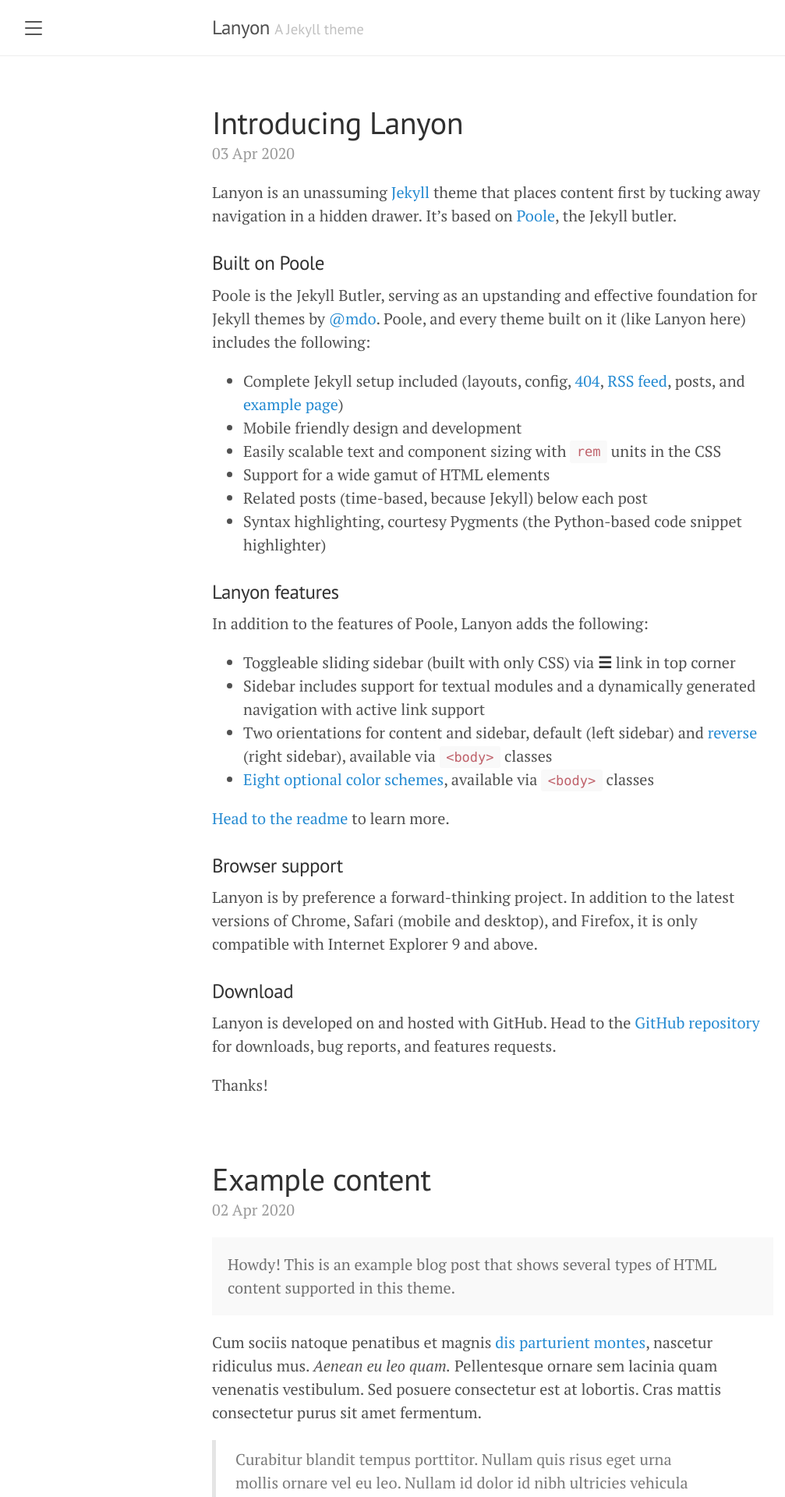
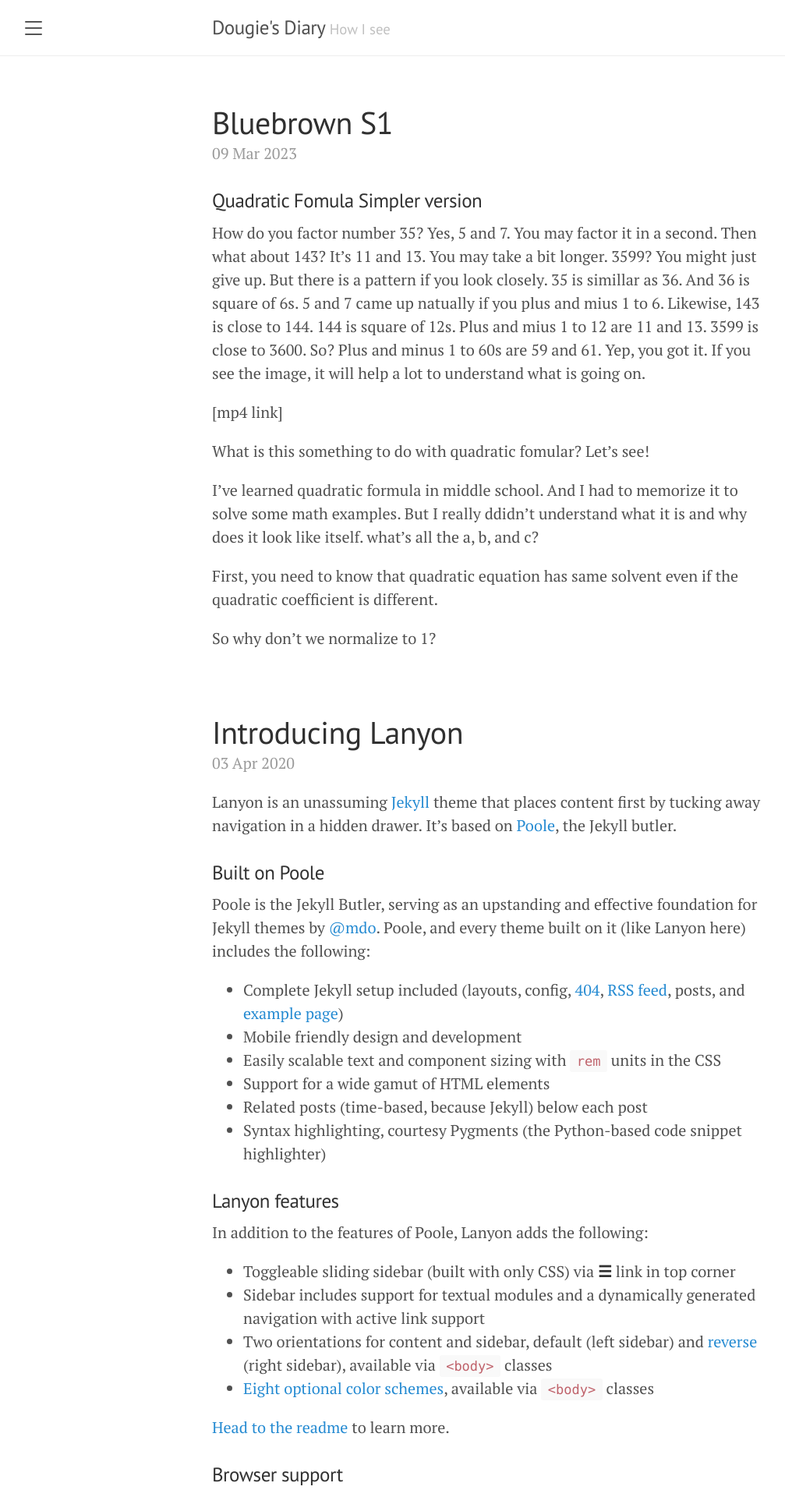
Before and after one commit to delphinH/delphinH.github.io, a Jekyll site: the page built from index.html, in a window 1280 px wide. Shown: the top 1920 px of the page at 78% size, without its empty margins (8-1015 px from the left). Built offline with Jekyll 4.4.1, drawn with Linux system fonts in a browser that asks for light colours; the list of posts is cut into pages by our own code.

Commit message:
First post
change config and unfinished first post

```diff
--- a/_config.yml
+++ b/_config.yml
@@ -1,17 +1,17 @@
 # Setup
-title:               Lanyon
-tagline:             'A Jekyll theme'
-description:         'A reserved <a href="https://jekyllrb.com" target="_blank">Jekyll</a> theme that places the utmost gravity on content with a hidden drawer. Made by <a href="https://twitter.com/mdo" target="_blank">@mdo</a>.'
-url:                 http://lanyon.getpoole.com
+title:               Dougie's Diary
+tagline:             'How I see'
+description:         'Everything I know'
+url:                 https://delphinh.github.io/
 baseurl:             ''
 paginate:            5
 permalink:           pretty
 
 # About/contact
 author:
-  name:              Mark Otto
-  url:               https://twitter.com/mdo
-  email:             markdotto@gmail.com
+  name:              Dougie Hwang
+  url:               https://twitter.com/sleep_redfox
+  email:             duckling4579@gmail.com
 
 # Gems
 plugins:
--- a/_includes/head.html
+++ b/_includes/head.html
@@ -1,5 +1,6 @@
 <head>
   <link href="http://gmpg.org/xfn/11" rel="profile">
+  <link href="https://fonts.googleapis.com/css2?family=Assistant:wght@300&display=swap" rel="stylesheet">
   <meta http-equiv="content-type" content="text/html; charset=utf-8">
 
   <meta name="viewport" content="width=device-width, initial-scale=1.0, maximum-scale=1">
--- /dev/null
+++ b/_posts/2023-03-09-bluebrown-s1.md
@@ -0,0 +1,17 @@
+---
+layout: post
+---
+
+### Quadratic Fomula Simpler version
+How do you factor number 35? Yes, 5 and 7. You may factor it in a second. Then what about 143? It's 11 and 13. You may take a bit longer.
+3599? You might just give up. But there is a pattern if you look closely. 35 is simillar as 36. And 36 is square of 6s. 5 and 7 came up natually if you plus and mius 1 to 6. Likewise, 143 is close to 144. 144 is square of 12s. Plus and mius 1 to 12 are 11 and 13. 3599 is close to 3600. So? Plus and minus 1 to 60s are 59 and 61. Yep, you got it. If you see the image, it will help a lot to understand what is going on.
+
+[mp4 link]
+
+What is this something to do with quadratic fomular? Let's see!
+
+I've learned quadratic formula in middle school. And I had to memorize it to solve some math examples. But I really ddidn't understand what it is and why does it look like itself. what's all the a, b, and c?
+
+First, you need to know that quadratic equation has same solvent even if the quadratic coefficient is different.
+
+So why don't we normalize to 1?
--- a/public/css/lanyon.css
+++ b/public/css/lanyon.css
@@ -41,7 +41,7 @@ body {
 }
 
 html {
-  font-family: "PT Serif", Georgia, "Times New Roman", serif;
+  font-family: "PT Serif", Georgia, "Times New Roman", serif, 'Assistant', sans-serif;
 }
 
 h1, h2, h3, h4, h5, h6 {
```
Also changed, not shown: archive.md (added, +9 -0 lines), Gemfile.lock, _posts/2020-04-03-introducing-lanyon.md (line endings or trailing spaces).
